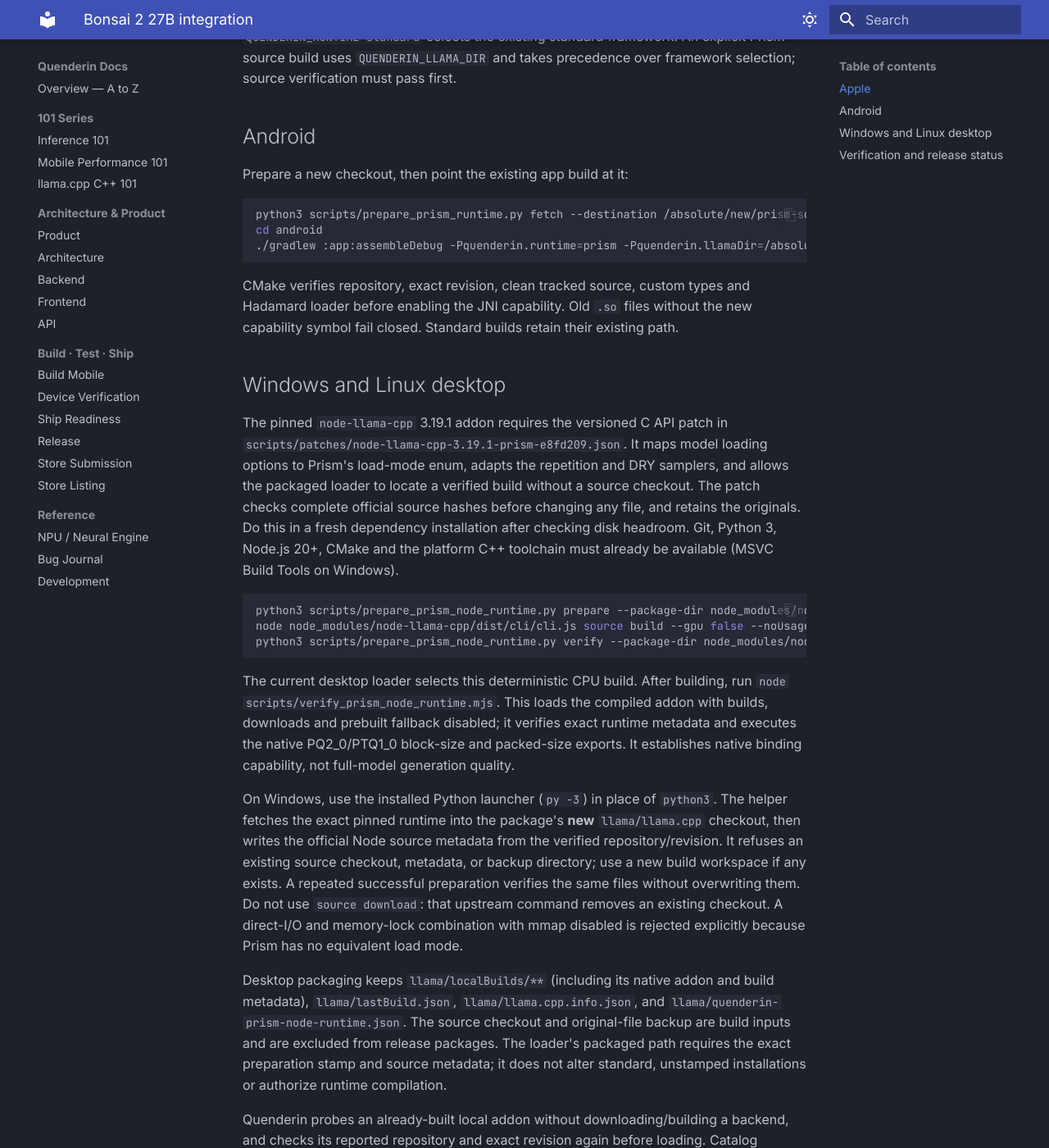
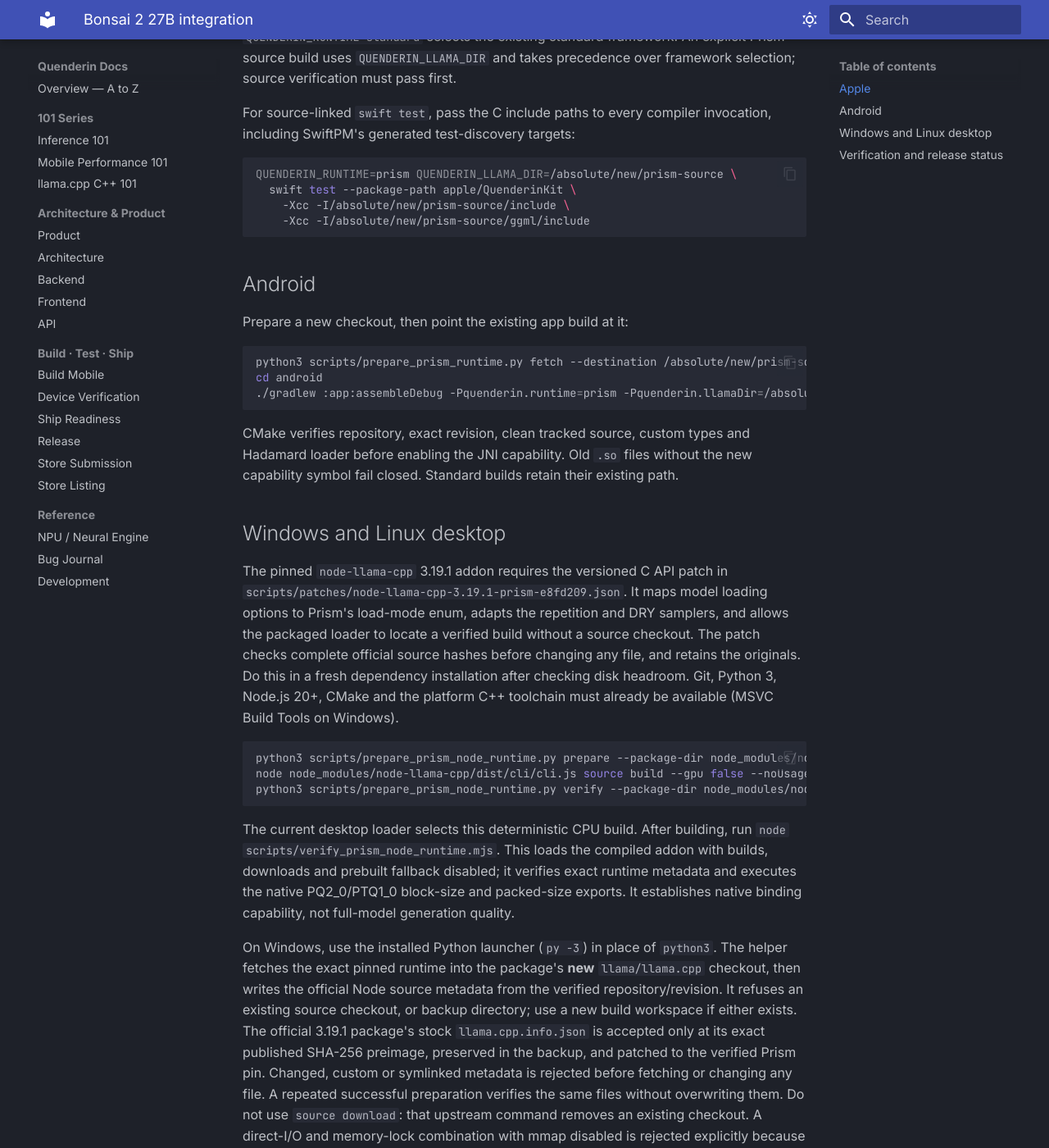
Before and after one commit to alikatgh/quenderin, an MkDocs documentation site: the page built from docs/bonsai-2.md, in a window 1280 px wide and 1400 px high, scrolled down 755 px. Shown: the whole window at 82% size. Built offline with MkDocs 1.6.1 and Material for MkDocs 9.7.7, drawn with Linux system fonts in a browser that asks for light colours; some of the changed text lies outside the part shown.

Commit message:
Fix pristine Prism builds and unblock required CI checks

````diff
--- a/docs/bonsai-2.md
+++ b/docs/bonsai-2.md
@@ -30,6 +30,16 @@
 present. `QUENDERIN_RUNTIME=standard` selects the existing standard framework.
 An explicit Prism source build uses `QUENDERIN_LLAMA_DIR` and takes precedence
 over framework selection; source verification must pass first.
+
+For source-linked `swift test`, pass the C include paths to every compiler
+invocation, including SwiftPM's generated test-discovery targets:
+
+```sh
+QUENDERIN_RUNTIME=prism QUENDERIN_LLAMA_DIR=/absolute/new/prism-source \
+  swift test --package-path apple/QuenderinKit \
+    -Xcc -I/absolute/new/prism-source/include \
+    -Xcc -I/absolute/new/prism-source/ggml/include
+```
 
 ## Android
 
@@ -72,7 +82,11 @@
 The helper fetches the exact pinned runtime into the package's **new**
 `llama/llama.cpp` checkout, then writes the official Node source metadata from
 the verified repository/revision. It refuses an existing source checkout,
-metadata, or backup directory; use a new build workspace if any exists. A
+or backup directory; use a new build workspace if either exists. The official
+3.19.1 package's stock `llama.cpp.info.json` is accepted only at its exact
+published SHA-256 preimage, preserved in the backup, and patched to the verified
+Prism pin. Changed, custom or symlinked metadata is rejected before fetching or
+changing any file. A
 repeated successful preparation verifies the same files without overwriting
 them. Do not use `source download`: that upstream command removes an existing
 checkout. A direct-I/O and memory-lock combination with mmap disabled is
@@ -109,5 +123,10 @@
 Blog publication, source publication, native binaries and store availability are
 separate release states.
 
+Audit status on 12 October 2026: the required root `npm audit --audit-level=high`
+gate passes after scoped transitive dependency fixes, with no high or critical
+findings. Moderate Electron build-tool findings and pre-existing findings in the
+separate UI build dependency tree remain; this is not a full security clearance.
+
 Sources: [official model card](https://huggingface.co/prism-ml/Ternary-Bonsai-2-27B-gguf),
 [Prism fork](https://github.com/PrismML-Eng/llama.cpp/tree/e8fd209c975c80aa7fb36a8423571ff3b1b7e955).
--- a/package.json
+++ b/package.json
@@ -101,6 +101,9 @@
   "overrides": {
     "protobufjs": "^8.6.3",
     "brace-expansion@5": "5.0.12",
-    "sharp": "^0.35.4"
+    "sharp": "^0.35.5",
+    "node-llama-cpp": {
+      "simple-git": "4.0.2"
+    }
   }
 }
--- a/website/blog-bonsai-2.html
+++ b/website/blog-bonsai-2.html
@@ -43,7 +43,7 @@
   <h1>Experimental Bonsai 2 27B integration</h1>
   <p class="legal-updated"><time datetime="2026-10-12">12 October 2026</time> &middot; Quenderin</p>
 
-  <p>Quenderin’s source model library now includes Ternary Bonsai 2 27B from PrismML. It is a manual option for compatible builds of the native Apple and Android apps and the desktop runtime. This post records experimental source integration; distribution through store builds is a separate release.</p>
+  <p>Quenderin’s source model library now includes Ternary Bonsai 2 27B from PrismML. It is a manual option for compatible builds of the native Apple and Android apps and the desktop runtime. The <a href="https://github.com/alikatgh/quenderin/pull/161" rel="noopener">integration pull request</a> includes the source changes and build instructions. Distribution through store builds is a separate release.</p>
 
   <h2>The model</h2>
   <p>Bonsai 2 27B is based on Qwen3.8 27B and is published under Apache 2.0. Its ternary weights use three values, &minus;1, 0, and +1, with shared scaling factors. The PTQ1_0 language-model file is 5.946&nbsp;GB, roughly 6&nbsp;GB to download. PrismML reports a footprint about nine times smaller than the FP16 baseline. See the <a href="https://huggingface.co/prism-ml/Ternary-Bonsai-2-27B-gguf" rel="noopener">official model card</a> and <a href="https://prismml.com/news/bonsai-2-27b" rel="noopener">PrismML’s announcement</a> for the format and evaluation details.</p>
````
Also changed, not shown: 10 other files.
